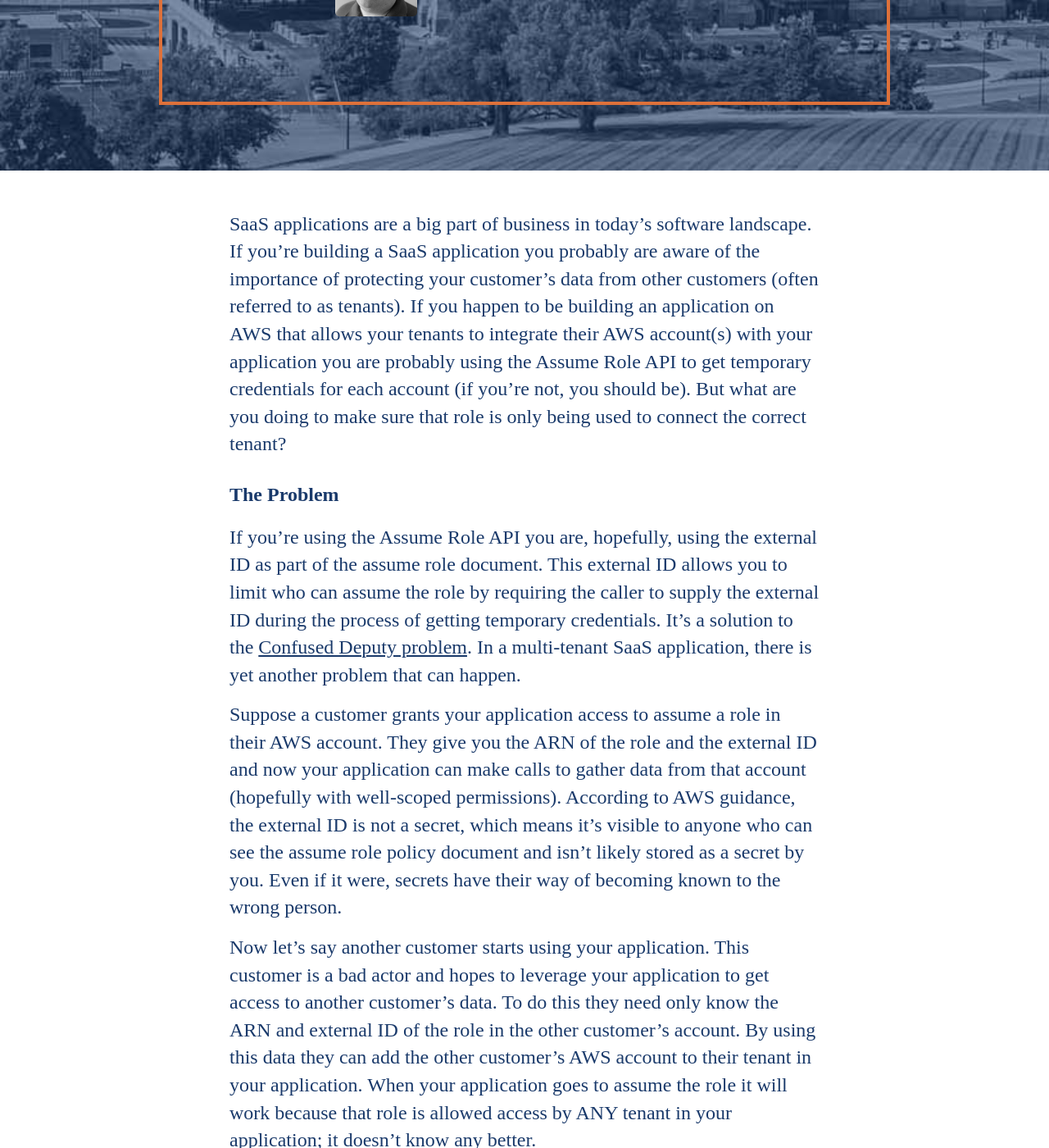
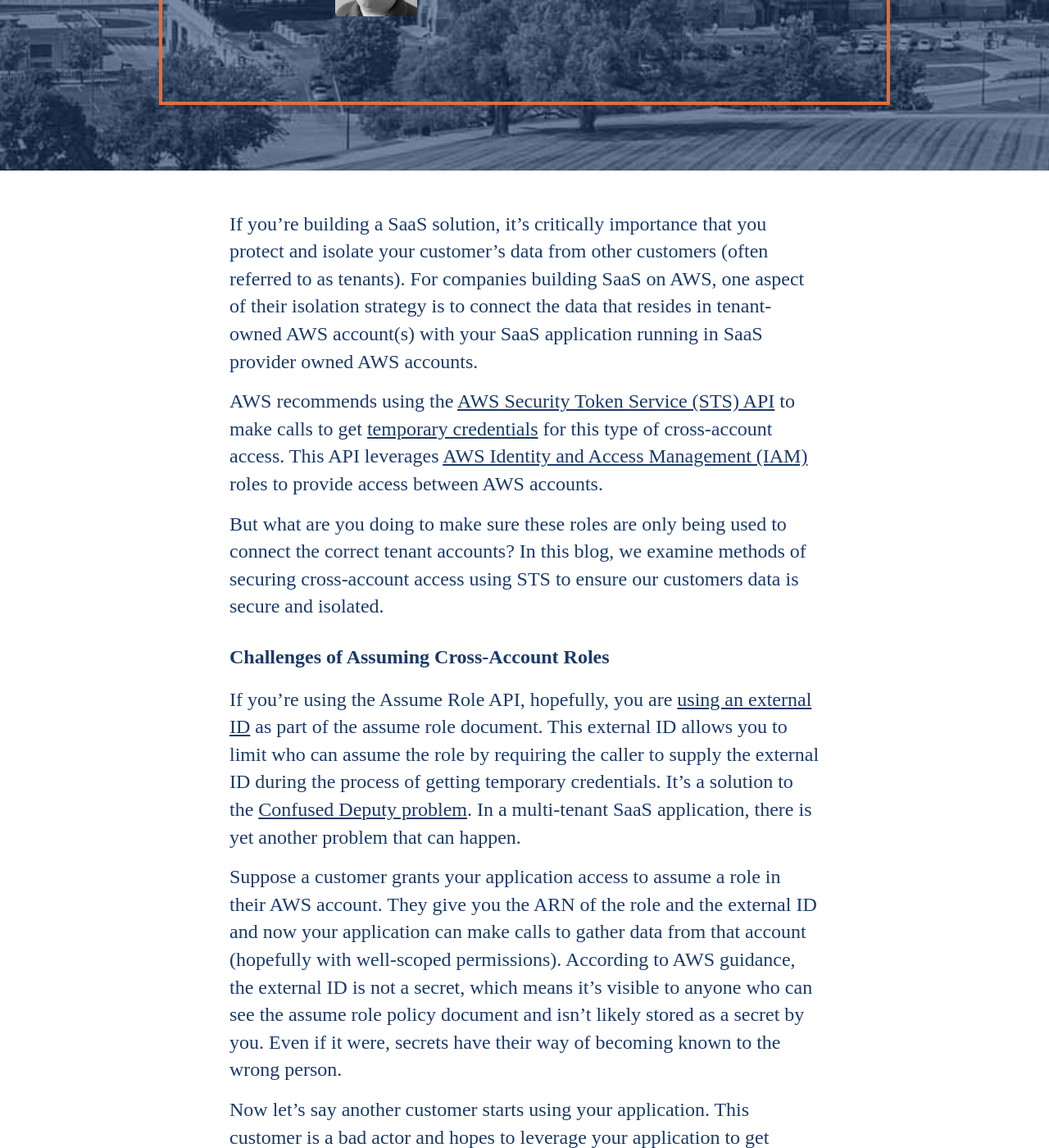
Before and after one commit to jasonwadsworth/jasonwadsworth.github.io, a Jekyll site: the page built from _posts/2024-01-02-securing-cross-account-access-in-multi-tenant-saas-applications.md, in a window 1280 px wide and 1400 px high, scrolled down 696 px. Shown: the whole window at 82% size. Built offline with Jekyll 4.4.1, drawn with Linux system fonts in a browser that asks for light colours; some web fonts are replaced; some of the changed text lies outside the part shown.

Commit message:
title change and updates

```diff
--- a/_posts/2024-01-02-assuming-customer-roles-in-a-multi-tenant-saas-application.md
+++ b/_posts/2024-01-02-securing-cross-account-access-in-multi-tenant-saas-applications.md
@@ -1,6 +1,6 @@
 ---
 layout: post
-title: Assuming Customer Roles in a Multi-Tenant SaaS Application
+title: Securing Cross-Account Access in Multi-Tenant SaaS Applications
 tags:
   - aws
   - security
@@ -9,11 +9,16 @@
   - STS
 ---
 
-SaaS applications are a big part of business in today's software landscape. If you're building a SaaS application you probably are aware of the importance of protecting your customer's data from other customers (often referred to as tenants). If you happen to be building an application on AWS that allows your tenants to integrate their AWS account(s) with your application you are probably using the Assume Role API to get temporary credentials for each account (if you're not, you should be). But what are you doing to make sure that role is only being used to connect the correct tenant?
+If you’re building a SaaS solution, it’s critically importance that you protect and isolate your customer's data from other customers (often referred to as tenants). For companies building SaaS on AWS, one aspect of their isolation strategy is to connect the data that resides in tenant-owned AWS account(s) with your SaaS application running in SaaS provider owned AWS accounts.
 
-## The Problem
+AWS recommends using the [AWS Security Token Service (STS) API](https://docs.aws.amazon.com/STS/latest/APIReference/welcome.html) to make calls to get [temporary credentials](https://docs.aws.amazon.com/IAM/latest/UserGuide/id_credentials_temp.html) for this type of cross-account access. This API leverages [AWS Identity and Access Management (IAM)](https://docs.aws.amazon.com/iam/) roles to provide access between AWS accounts.
 
-If you're using the Assume Role API you are, hopefully, using the external ID as part of the assume role document. This external ID allows you to limit who can assume the role by requiring the caller to supply the external ID during the process of getting temporary credentials. It's a solution to the [Confused Deputy problem](https://docs.aws.amazon.com/IAM/latest/UserGuide/confused-deputy.html). In a multi-tenant SaaS application, there is yet another problem that can happen.
+But what are you doing to make sure these roles are only being used to connect the correct tenant accounts? In this blog, we examine methods of securing cross-account access using STS to ensure our customers data is secure and isolated.
+
+## Challenges of Assuming Cross-Account Roles
+
+
+If you're using the Assume Role API, hopefully, you are [using an external ID](https://docs.aws.amazon.com/IAM/latest/UserGuide/id_roles_create_for-user_externalid.html) as part of the assume role document. This external ID allows you to limit who can assume the role by requiring the caller to supply the external ID during the process of getting temporary credentials. It's a solution to the [Confused Deputy problem](https://docs.aws.amazon.com/IAM/latest/UserGuide/confused-deputy.html). In a multi-tenant SaaS application, there is yet another problem that can happen.
 
 Suppose a customer grants your application access to assume a role in their AWS account. They give you the ARN of the role and the external ID and now your application can make calls to gather data from that account (hopefully with well-scoped permissions). According to AWS guidance, the external ID is not a secret, which means it's visible to anyone who can see the assume role policy document and isn't likely stored as a secret by you. Even if it were, secrets have their way of becoming known to the wrong person.
 
```
